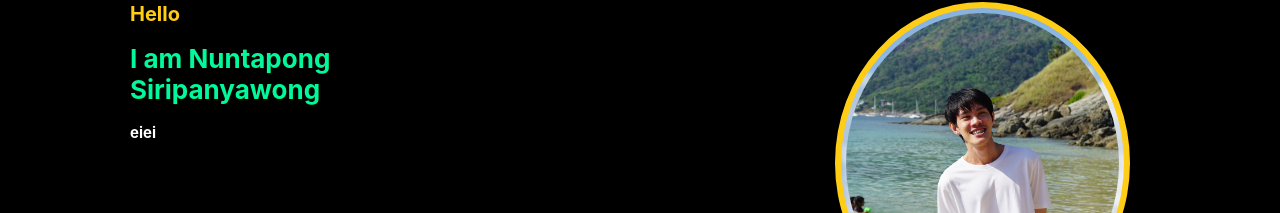
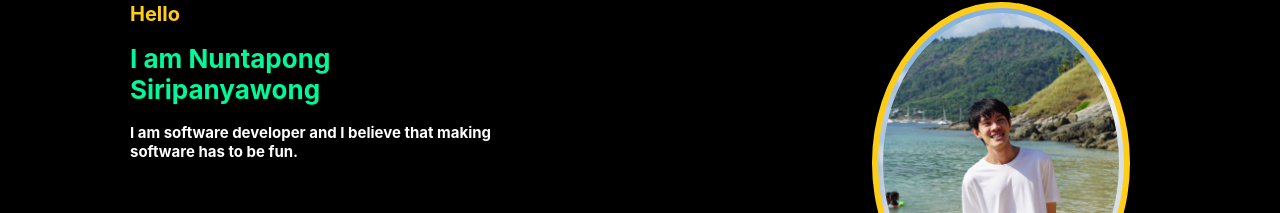
Before and after one commit to NuntapongS/my-portfolio, a React (Create React App) app: page / in a window 1280 px wide. Shown: the part 302-515 px from the top of the page. Built offline with nearby package versions, Linux system fonts and the light colour scheme.

Commit message:
add my believe

```diff
--- a/src/components/whoAmI.tsx
+++ b/src/components/whoAmI.tsx
@@ -1,14 +1,18 @@
 import profile from "../image/S__8454147.jpg";
-import eiei from "../lang/word.json";
+import { default as myBelieve, default as myJob } from "../lang/word.json";
 
 const WhoAmI = () => {
-  const word: { eiei: string } = eiei;
+  const job: { myJob: string } = myJob;
+  const believe: { myBelieve: string } = myBelieve;
   return (
     <div className="body">
       <div className="head-content">
         Hello
         <h1 className="sub-content">I am Nuntapong Siripanyawong</h1>
-        <h2 className="content">{word.eiei}</h2>
+        <h2 className="content">
+          {job.myJob}
+          {believe.myBelieve}
+        </h2>
       </div>
 
       <img src={profile} className="img" alt="profile" />
--- a/src/lang/word.json
+++ b/src/lang/word.json
@@ -1,3 +1,4 @@
 {
-  "eiei": "eiei"
+  "myJob": "I am software developer ",
+  "myBelieve": "and I believe that making software has to be fun."
 }
```
